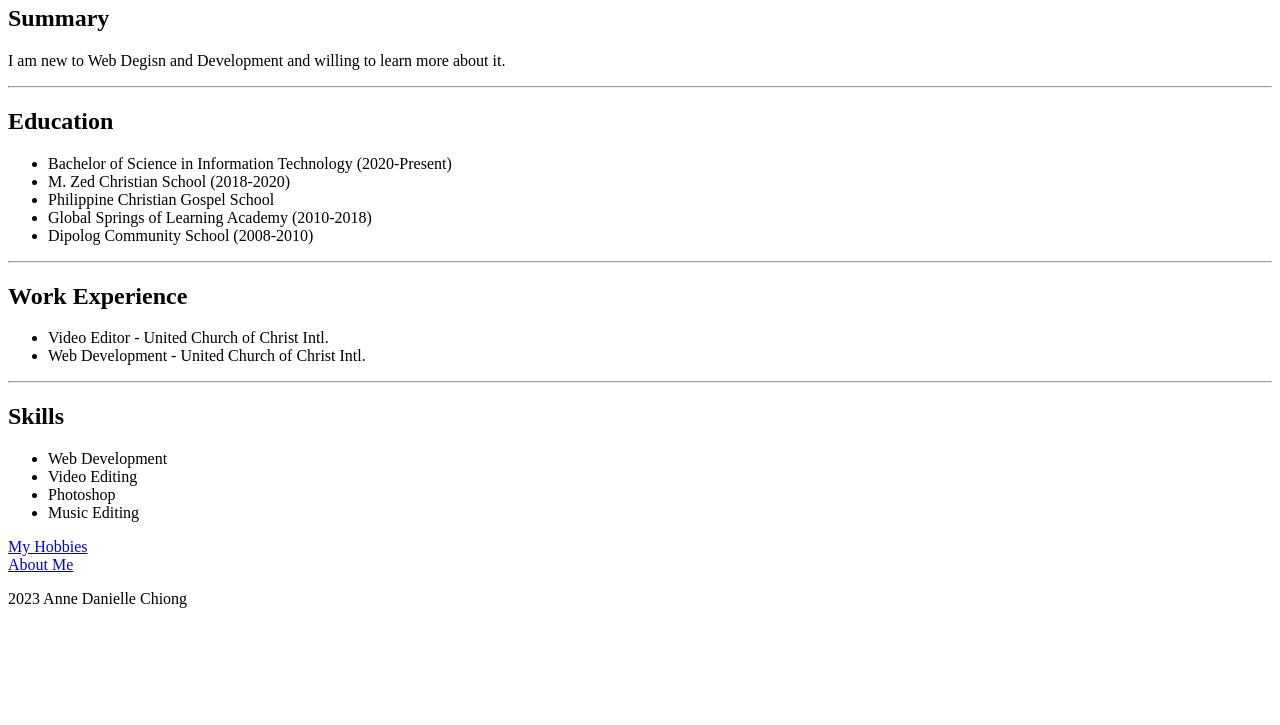
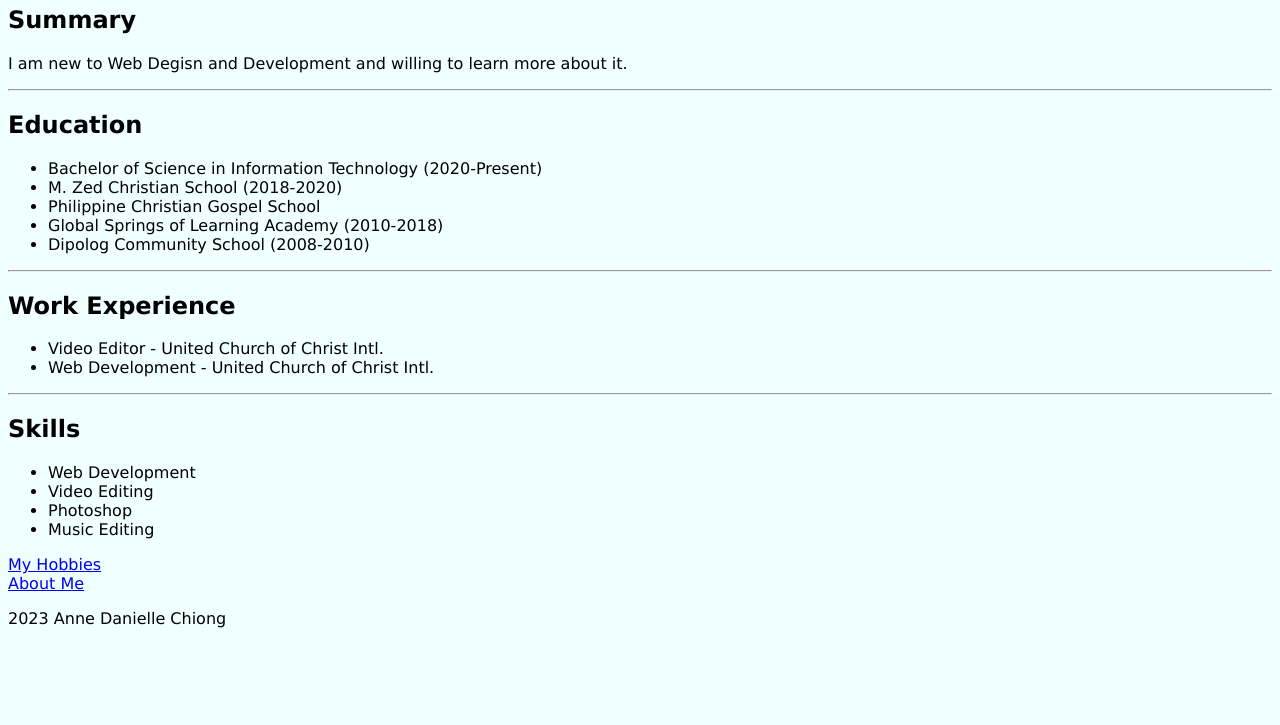
Before and after one commit to andchiong/onlineresume, a plain HTML site: page index.html in a window 1280 px wide. Shown: the part 75-800 px from the top of the page. Drawn offline with Linux system fonts and the light colour scheme.

Commit message:
Changed background and font

```diff
--- a/index.html
+++ b/index.html
@@ -6,7 +6,7 @@
     <link rel="icon" href="favicon.ico">
     <title>Document</title>
 </head>
-<body>
+<body style="background-color:azure; font-family:'Lucida Sans', 'Lucida Sans Regular', 'Lucida Grande', 'Lucida Sans Unicode', Geneva, Verdana, sans-serif"></body>
     <h1>Anne Danielle Lim Chiong</h1>
     <h2>Summary</h2>
     <p>I am new to Web Degisn and Development and willing to learn more about it.</p>
```
